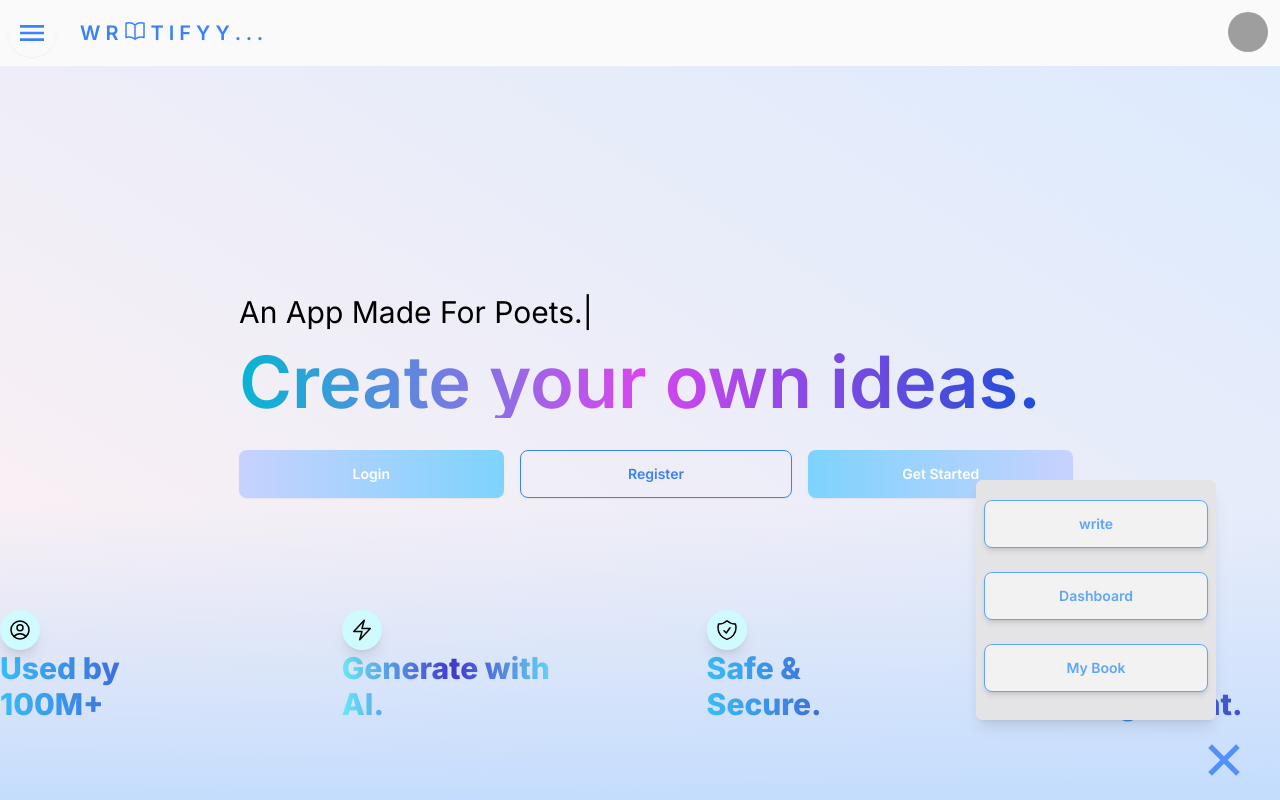
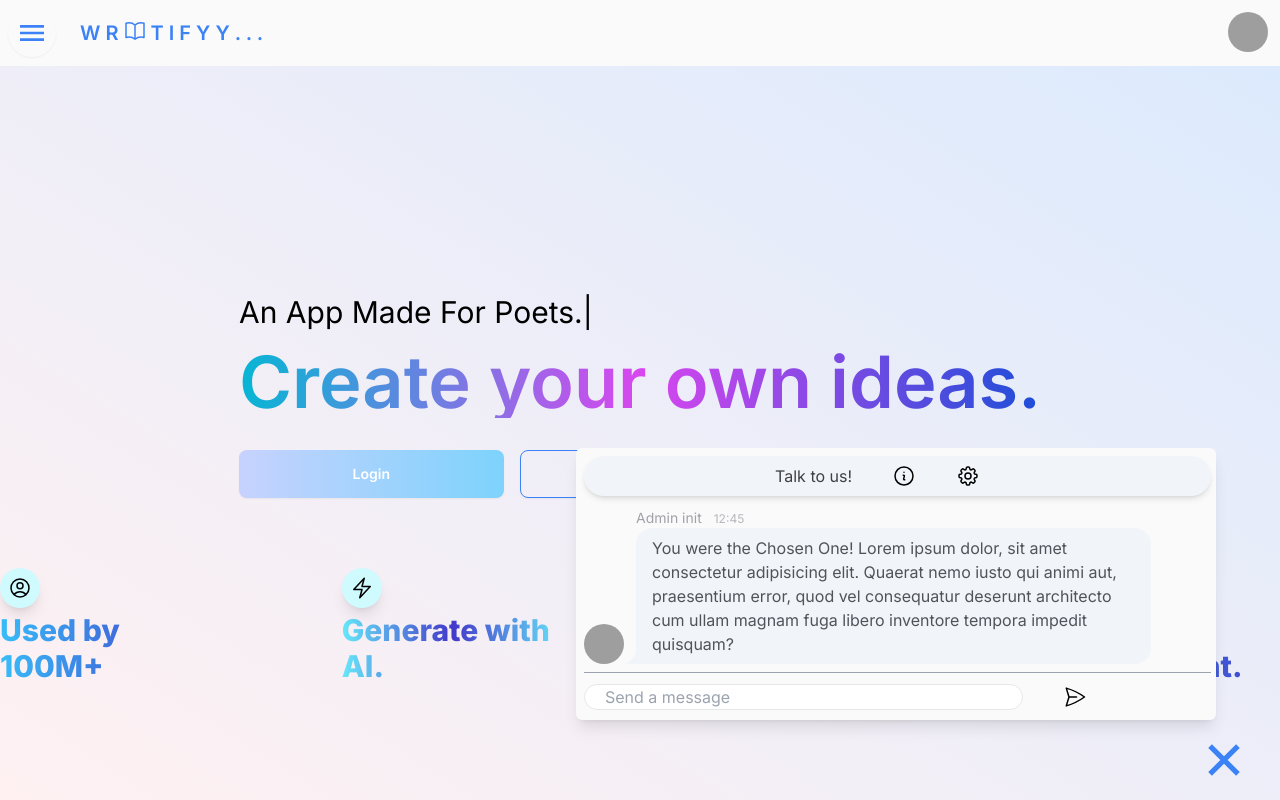
Before and after one commit to brandonRoulstone/saas_app, a Next.js app: page /home in a window 1280 px wide. Both pictures are taken after a click on the button 1224 px from the left and 760 px from the top of the page. Shown: the top 800 px of the page. Built offline with nearby package versions, Linux system fonts and the light colour scheme; grey boxes are pictures that could not be loaded.

Commit message:
initialised a footer

```diff
--- a/app/home/page.js
+++ b/app/home/page.js
@@ -34,15 +34,15 @@ const Landing_page = () => {
 
           <div className='flex flex-row w-[32%] md:gap-4 gap-2 pt-4 p-2 sm:flex-row sm:w-[100%] sm:px-7 md:px-0'>
 
-            <button onClick={() => navigate('/login')} className='btn sm:w-[33%] bg-gradient-to-r from-indigo-200 to-sky-300 border-none w-[100%] text-white hover:bg-blue-700'>Login</button>
+            <button onClick={() => navigate('/login')} className='btn sm:w-[33%] bg-gradient-to-r from-indigo-200 to-sky-300 border-none w-[100%] text-white active:scale-[75%] transition-all'>Login</button>
 
-            <button onClick={() => navigate('/register')} className='btn sm:w-[34%] border border-blue-500 w-[100%] text-blue-500 hover:border-blue-600 hover:text-blue-600 bg-transparent hover:bg-transparent'>Register</button>
+            <button onClick={() => navigate('/register')} className='btn sm:w-[34%] border border-blue-500 w-[100%] text-blue-500 hover:border-blue-600 hover:text-blue-600 bg-transparent hover:bg-transparent active:scale-[75%] transition-all'>Register</button>
 
-            <button onClick={() => navigate('/')} className='btn sm:w-[33%] bg-gradient-to-r from-sky-300 to-indigo-200 border-none w-[100%] text-white hover:bg-blue-700'>Get Started</button>
+            <button onClick={() => navigate('/')} className='btn sm:w-[33%] bg-gradient-to-r from-sky-300 to-indigo-200 border-none w-[100%] text-white active:scale-[75%] transition-all'>Get Started</button>
 
           </div>
 
-          <div className='flex justify-center'>
+          <div className='flex justify-evenly'>
             <InfiniteCarousel />
           </div>
 
@@ -58,13 +58,13 @@ const Landing_page = () => {
           <div className='opacity-0 hidden'></div>
         )}
         { boxOpen === true ? (
-          <button className='animate-pulse fixed right-4 bottom-0 mx-3 my-3 tooltip tooltip-left tooltip-info' data-tip="Close" onClick={() => {handleOpen(false)}}>
+          <button className='fixed right-4 bottom-0 mx-3 my-3 tooltip tooltip-left tooltip-info active:scale-[75%] transition-all' data-tip="Close" onClick={() => {handleOpen(false)}}>
             <svg className="fill-blue-500 size-14" xmlns="http://www.w3.org/2000/svg" width="32" height="32" viewBox="0 0 512 512"><polygon points="400 145.49 366.51 112 256 222.51 145.49 112 112 145.49 222.51 256 112 366.51 145.49 400 256 289.49 366.51 400 400 366.51 289.49 256 400 145.49"/></svg>
           </button>
         ) : (
-          <button className='animate-pulse fixed right-4 bottom-0 mx-3 my-3 tooltip tooltip-left tooltip-info' data-tip="Open this" onClick={() => {handleOpen(true)}}>
-            <svg xmlns="http://www.w3.org/2000/svg" fill="none" viewBox="0 0 24 24" strokeWidth="1.5" stroke="#3b82f6" className="size-14">
-              <path strokeLinecap="round" strokeLineJoin="round" d="m15 11.25-3-3m0 0-3 3m3-3v7.5M21 12a9 9 0 1 1-18 0 9 9 0 0 1 18 0Z" />
+          <button className='fixed right-4 bottom-0 mx-3 my-3 tooltip tooltip-left tooltip-info active:scale-[75%] transition-all' data-tip="Open this" onClick={() => {handleOpen(true)}}>
+            <svg xmlns="http://www.w3.org/2000/svg" fill="none" viewBox="0 0 24 24" strokeWidth={1.5} stroke="#3b82f6" className="size-14">
+              <path strokeLinecap="round" strokeLinejoin="round" d="M20.25 8.511c.884.284 1.5 1.128 1.5 2.097v4.286c0 1.136-.847 2.1-1.98 2.193-.34.027-.68.052-1.02.072v3.091l-3-3c-1.354 0-2.694-.055-4.02-.163a2.115 2.115 0 0 1-.825-.242m9.345-8.334a2.126 2.126 0 0 0-.476-.095 48.64 48.64 0 0 0-8.048 0c-1.131.094-1.976 1.057-1.976 2.192v4.286c0 .837.46 1.58 1.155 1.951m9.345-8.334V6.637c0-1.621-1.152-3.026-2.76-3.235A48.455 48.455 0 0 0 11.25 3c-2.115 0-4.198.137-6.24.402-1.608.209-2.76 1.614-2.76 3.235v6.226c0 1.621 1.152 3.026 2.76 3.235.577.075 1.157.14 1.74.194V21l4.155-4.155" />
             </svg>
           </button>
         ) }
--- a/app/layout.js
+++ b/app/layout.js
@@ -1,6 +1,7 @@
 import { Inter } from "next/font/google";
 import "./globals.css";
 import NavigationBar from "@/components/NavigationBar";
+import Footer from "@/components/Footer";
 
 const inter = Inter({ subsets: ["latin"] });
 
@@ -15,6 +16,7 @@ export default function RootLayout({ children }) {
       <body className={inter.className}>
         <NavigationBar />
         {children}
+        <Footer />
       </body>
     </html>
   );
--- a/components/AnimatedComponents/InfiniteCarousel.jsx
+++ b/components/AnimatedComponents/InfiniteCarousel.jsx
@@ -3,11 +3,11 @@ import { SvgIconSecure, SvgIconUser, SvgIconBolt, SvgIconTMS } from "../SvgIcons
 const InfiniteCarousel = () => {
   return (
 
-    <div className="bg-gradient-to-t from-blue-200 to-transparent h-[40vh] w-[100%] absolute borde-r">
-        <div className="flex justify-center items-center h-[100%] gap-[9rem]">
+    <div className="bg-transparent h-[30vh] max-w-[100%] overflow-x-scroll absolute borde-r">
+        <div className="flex justify-center items-center h-[100%] lg:gap-[9rem] gap-[4rem]">
 
-            <div className=" font-extrabold md:text-3xl bg-gradient-to-r from-sky-400 to-indigo-700 bg-clip-text text-transparent hover:translate-y-[-.7rem] transition-all cursor-pointer">
-                <div>
+            <div className="font-extrabold md:text-3xl bg-gradient-to-r from-sky-400 to-indigo-700 bg-clip-text text-transparent hover:translate-y-[-.7rem] transition-all cursor-pointer">
+                <div className="flex flex-col gap-1">
                     <div className="flex justify-center bg-cyan-100 w-10 rounded-full shadow-lg px-2">
                         <SvgIconUser />
                     </div>
@@ -15,8 +15,8 @@ const InfiniteCarousel = () => {
                 </div>
             </div>
 
-            <div className=" font-extrabold md:text-3xl bg-gradient-to-r from-cyan-300 via-indigo-700 to-cyan-300 bg-clip-text text-transparent hover:translate-y-[-.7rem] transition-all cursor-pointer">
-                <div>
+            <div className="font-extrabold md:text-3xl bg-gradient-to-r from-cyan-300 via-indigo-700 to-cyan-300 bg-clip-text text-transparent hover:translate-y-[-.7rem] transition-all cursor-pointer">
+                <div className="flex flex-col gap-1">
                     <div className="flex justify-center bg-cyan-100 w-10 rounded-full shadow-lg px-2">
                         <SvgIconBolt />
                     </div>
@@ -24,8 +24,8 @@ const InfiniteCarousel = () => {
                 </div>
             </div>
 
-            <div className=" font-extrabold md:text-3xl bg-gradient-to-r from-sky-400 to-indigo-700 bg-clip-text text-transparent hover:translate-y-[-.7rem] transition-all cursor-pointer">
-                <div>
+            <div className="font-extrabold md:text-3xl bg-gradient-to-r from-sky-400 to-indigo-700 bg-clip-text text-transparent hover:translate-y-[-.7rem] transition-all cursor-pointer">
+                <div className="flex flex-col gap-1">
                     <div className="flex justify-center bg-cyan-100 w-10 rounded-full shadow-lg px-2">
                         <SvgIconSecure />
                     </div>
@@ -33,8 +33,8 @@ const InfiniteCarousel = () => {
                 </div>
             </div>
 
-            <div className=" font-extrabold md:text-3xl bg-gradient-to-r from-sky-400 to-indigo-700 bg-clip-text text-transparent hover:translate-y-[-.7rem] transition-all cursor-pointer">
-                <div>
+            <div className="font-extrabold md:text-3xl bg-gradient-to-r from-sky-400 to-indigo-700 bg-clip-text text-transparent hover:translate-y-[-.7rem] transition-all cursor-pointer">
+                <div className="flex flex-col gap-1">
                     <div className="flex justify-center bg-cyan-100 w-10 rounded-full shadow-lg px-2">
                         <SvgIconTMS />
                     </div>
--- a/components/ChatBoxUi.jsx
+++ b/components/ChatBoxUi.jsx
@@ -1,5 +1,7 @@
 import Link from "next/link";
+import Image from "next/image";
 import { useRouter } from "next/navigation";
+import { SvgIconInfo, SvgIconSettings, SvgIconSend } from "./SvgIcons/SvgIcons";
 const ChatBoxUi = () => {
 
   const router = useRouter();
@@ -9,17 +11,67 @@ const ChatBoxUi = () => {
   }
 
   return (
-    <div className="bg-zinc-200 h-[15rem] w-[15rem] fixed right-16 bottom-20 rounded-md p-2 shadow-lg max-h-[15rem]">
+    <div className="bg-zinc-50 h-[100vh] w-[50%] fixed right-16 bottom-20 rounded-md p-2 shadow-lg max-h-[17rem] overflow-y-scroll">
+      <nav className="flex justify-center fixed z-50 h-10 items-center bg-slate-100 w-[49%] rounded-full shadow-md">
+        <div className="text-zinc-700">
+          <p>Talk to us!</p>
+        </div>
 
-      <div className="flex justify-center items-center flex-col">
+        <ul className="list-none flex px-10 gap-10">
+          <li className="text-zinc-700 cursor-pointer tooltip tooltip-top active:scale-[75%] transition-all" data-tip="Info"><SvgIconInfo /></li>
+          <li className="text-zinc-700 cursor-pointer tooltip tooltip-top active:scale-[75%] transition-all" data-tip="Settings"><SvgIconSettings /></li>
+        </ul>
+      </nav>
+      <div className="flex flex-col w-[100%] mt-[3rem] max-h-[10rem] overflow-y-scroll">
 
-        <button className="btn w-[100%] my-3 border border-blue-400 shadow-md text-blue-400 hover:bg-transparent">write</button>
+      <div className="chat chat-start">
+
+        <div className="chat-image avatar">
+          <div className="w-10 rounded-full">
+            <Image alt="Tailwind CSS chat bubble component" src="https://cdn-images.imagevenue.com/2a/43/92/ME18FB6H_o.jpeg" height={100} width={100}/>
+          </div>
+        </div>
+
+        <div className="chat-header text-zinc-400">
+          Admin init
+          <time className="text-xs opacity-75 px-3">12:45</time>
+        </div>
+        <div className="chat-bubble bg-slate-100 text-zinc-600">You were the Chosen One! Lorem ipsum dolor, sit amet consectetur adipisicing elit. Quaerat nemo iusto qui animi aut, praesentium error, quod vel consequatur deserunt architecto cum ullam magnam fuga libero inventore tempora impedit quisquam?</div>
+        <div className="chat-footer opacity-50 text-green-500">
+          Delivered
+        </div>
+      </div>
+
+      <div className="chat chat-end">
+        <div className="chat-image avatar">
+          <div className="w-10 rounded-full">
+            <Image alt="Tailwind CSS chat bubble component" src="https://cdn-images.imagevenue.com/2a/43/92/ME18FB6H_o.jpeg" height={100} width={100}/>
+          </div>
+        </div>
+
+        <div className="chat-header text-zinc-400">
+          My name
+          <time className="text-xs opacity-75 px-3">12:46</time>
+        </div>
+        <div className="chat-bubble bg-slate-100 text-zinc-600">Ohk I understand but why is does the earth seem to flat?</div>
+        <div className="chat-footer text-zinc-400">
+          Seen at 12:46
+        </div>
+
+      </div>
+
+
+        {/* <button className="btn w-[100%] my-3 border border-blue-400 shadow-md text-blue-400 hover:bg-transparent">write</button>
 
         <button onClick={() => path('/dashboard')} className="btn w-[100%] my-3 border border-blue-400 shadow-md text-blue-400 hover:bg-transparent">Dashboard</button>
 
-        <button className="btn w-[100%] my-3 border border-blue-400 shadow-md text-blue-400 hover:bg-transparent">My Book</button>
+        <button className="btn w-[100%] my-3 border border-blue-400 shadow-md text-blue-400 hover:bg-transparent">My Book</button> */}
 
       </div>
+        <div className="h-10 flex justify-start items-center mt-2 fixed w-[49%] border border-t-gray-400 border-l-0 border-r-0 border-b-0">
+          <input type="text" className="bg-white border px-5 w-[70%] rounded-full mt-2" placeholder="Send a message"/>
+          <button className="mt-2 mx-10 active:scale-[75%] transition-all"><SvgIconSend /></button>
+        </div>
 
     </div>
   )
--- a/components/SvgIcons/SvgIcons.jsx
+++ b/components/SvgIcons/SvgIcons.jsx
@@ -38,3 +38,32 @@ export const SvgIconTMS = () => {
     </>
   )
 }
+
+export const SvgIconInfo = () => {
+  return (
+    <>
+      <svg xmlns="http://www.w3.org/2000/svg" fill="none" viewBox="0 0 24 24" strokeWidth={1.5} stroke="black" className="size-6">
+        <path strokeLinecap="round" strokeLinejoin="round" d="m11.25 11.25.041-.02a.75.75 0 0 1 1.063.852l-.708 2.836a.75.75 0 0 0 1.063.853l.041-.021M21 12a9 9 0 1 1-18 0 9 9 0 0 1 18 0Zm-9-3.75h.008v.008H12V8.25Z" />
+      </svg>
+    </>
+  )
+}
+export const SvgIconSettings = () => {
+  return (
+    <>
+      <svg xmlns="http://www.w3.org/2000/svg" fill="none" viewBox="0 0 24 24" strokeWidth={1.5} stroke="black" className="size-6">
+        <path strokeLinecap="round" strokeLinejoin="round" d="M10.343 3.94c.09-.542.56-.94 1.11-.94h1.093c.55 0 1.02.398 1.11.94l.149.894c.07.424.384.764.78.93.398.164.855.142 1.205-.108l.737-.527a1.125 1.125 0 0 1 1.45.12l.773.774c.39.389.44 1.002.12 1.45l-.527.737c-.25.35-.272.806-.107 1.204.165.397.505.71.93.78l.893.15c.543.09.94.559.94 1.109v1.094c0 .55-.397 1.02-.94 1.11l-.894.149c-.424.07-.764.383-.929.78-.165.398-.143.854.107 1.204l.527.738c.32.447.269 1.06-.12 1.45l-.774.773a1.125 1.125 0 0 1-1.449.12l-.738-.527c-.35-.25-.806-.272-1.203-.107-.398.165-.71.505-.781.929l-.149.894c-.09.542-.56.94-1.11.94h-1.094c-.55 0-1.019-.398-1.11-.94l-.148-.894c-.071-.424-.384-.764-.781-.93-.398-.164-.854-.142-1.204.108l-.738.527c-.447.32-1.06.269-1.45-.12l-.773-.774a1.125 1.125 0 0 1-.12-1.45l.527-.737c.25-.35.272-.806.108-1.204-.165-.397-.506-.71-.93-.78l-.894-.15c-.542-.09-.94-.56-.94-1.109v-1.094c0-.55.398-1.02.94-1.11l.894-.149c.424-.07.765-.383.93-.78.165-.398.143-.854-.108-1.204l-.526-.738a1.125 1.125 0 0 1 .12-1.45l.773-.773a1.125 1.125 0 0 1 1.45-.12l.737.527c.35.25.807.272 1.204.107.397-.165.71-.505.78-.929l.15-.894Z" />
+        <path strokeLinecap="round" strokeLinejoin="round" d="M15 12a3 3 0 1 1-6 0 3 3 0 0 1 6 0Z" />
+      </svg>
+    </>
+  )
+}
+export const SvgIconSend = () => {
+  return (
+    <>
+      <svg xmlns="http://www.w3.org/2000/svg" fill="none" viewBox="0 0 24 24" strokeWidth={1.5} stroke="black" className="size-6">
+        <path strokeLinecap="round" strokeLinejoin="round" d="M6 12 3.269 3.125A59.769 59.769 0 0 1 21.485 12 59.768 59.768 0 0 1 3.27 20.875L5.999 12Zm0 0h7.5" />
+      </svg>
+    </>
+  )
+}
```
Also changed, not shown: components/Footer.jsx (added, +44 -0 lines).
